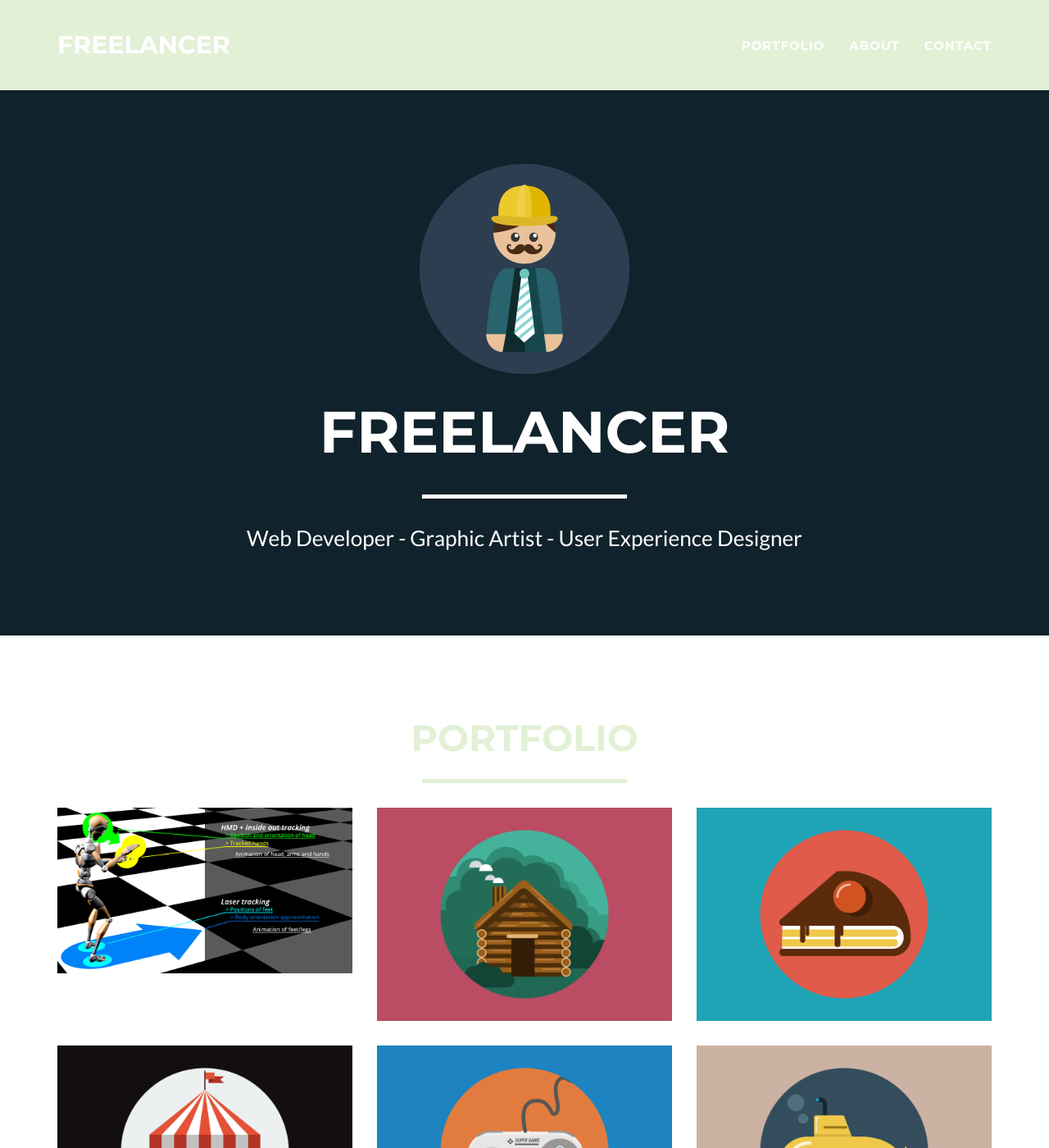
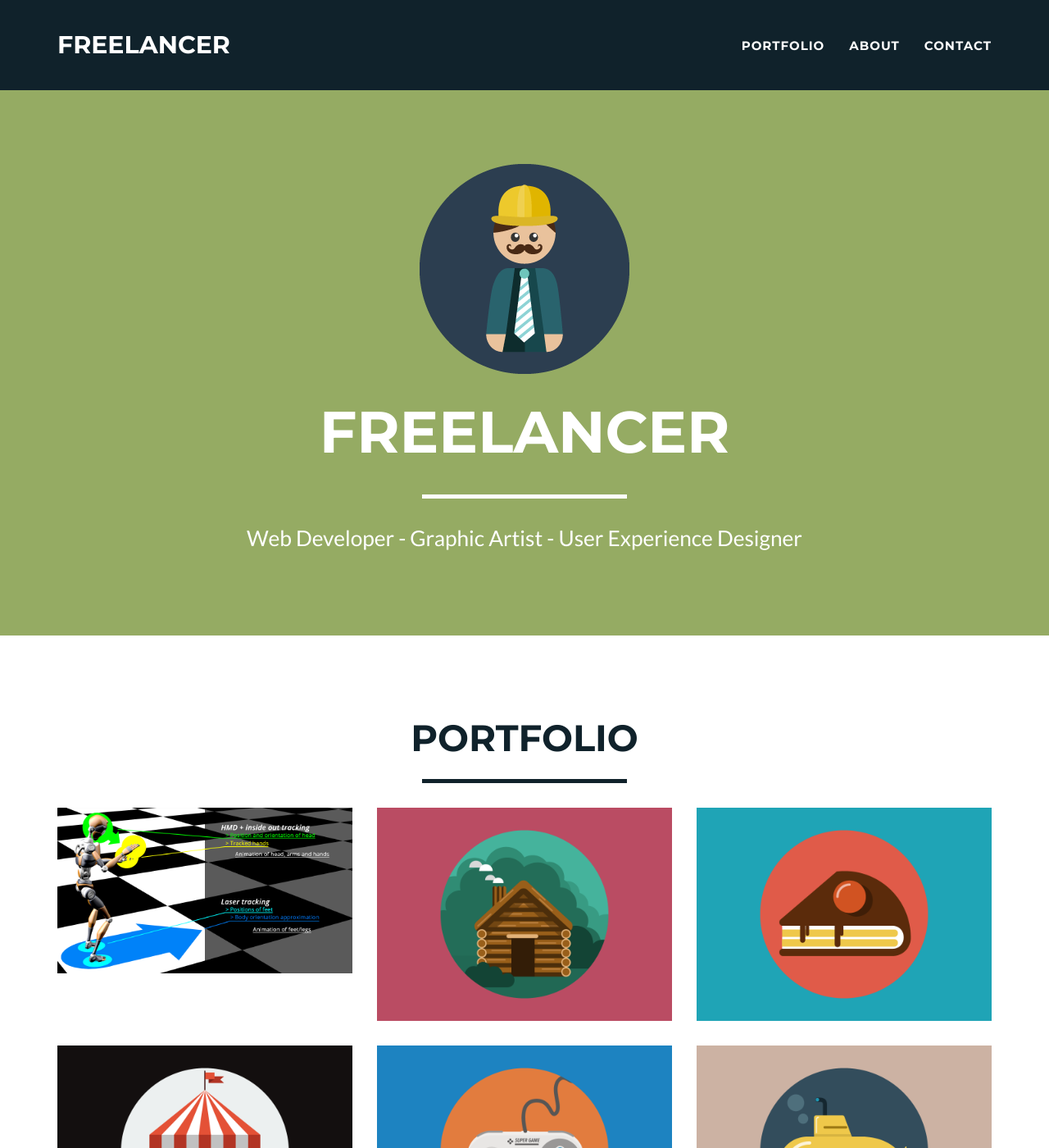
Before and after one commit to danielrammer/danielrammer.github.io, a Jekyll site: the page built from index.html, in a window 1280 px wide and 1400 px high. Shown: the whole window at 82% size. Built offline with Jekyll 4.4.1, drawn with Linux system fonts in a browser that asks for light colours.

Commit message:
changed colors

```diff
--- a/_config.yml
+++ b/_config.yml
@@ -24,10 +24,10 @@ disqus_shortname: myshortname
 
 # Color settings (hex-codes without the leading hash-tag)
 color:
-  primary: 10222B #18bc9c #80B3FF
-  primary-rgb: "16,34,43" #"24,288,156" #"128,179,255"
-  secondary: E2F0D6 #2c3e50 #FD6E8A
-  secondary-dark: 808779 #233140 #A2122F
+  primary: 95AB63 #18bc9c #80B3FF
+  primary-rgb: "149,171,99" #"24,288,156" #"128,179,255"
+  secondary: 10222B #2c3e50 #FD6E8A
+  secondary-dark: 10222B #233140 #A2122F
 
 # Footer settings
 footer:
```
